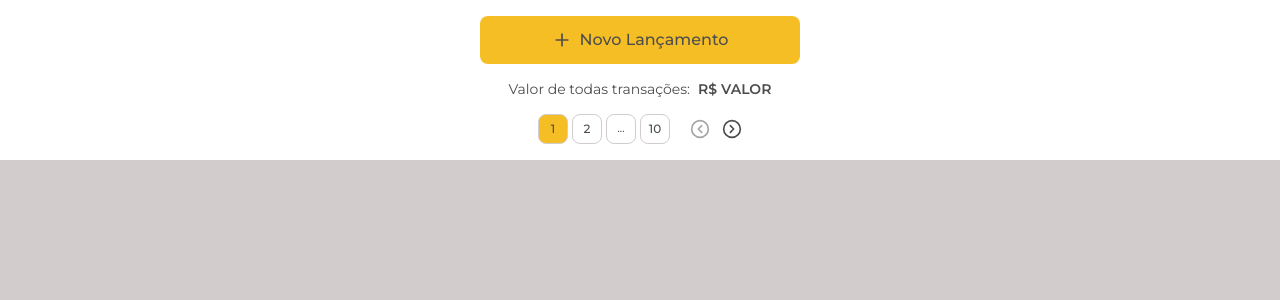
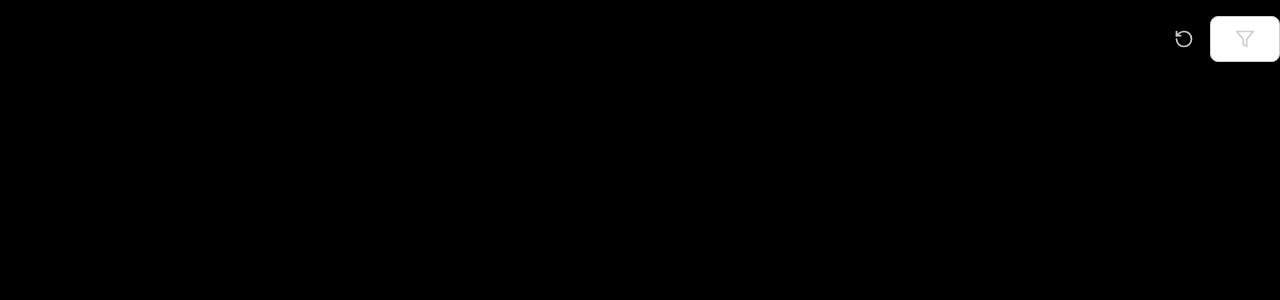
Before and after one commit to GustavoLemes97/financeiro, a Next.js app: page / in a window 1280 px wide. Shown: the top 300 px of the page. Built offline with nearby package versions, Linux system fonts and the light colour scheme.

Commit message:
cria os headers das tabelas

```diff
--- a/src/app/layout.tsx
+++ b/src/app/layout.tsx
@@ -19,7 +19,7 @@ export default function RootLayout({
 }>) {
   return (
     <html lang="pt-BR">
-      <body className={`${mont.className} bg-soft-grey-2`}>{children}</body>
+      <body className={`${mont.className} bg-black`}>{children}</body>
     </html>
   );
 }
--- a/src/app/page.tsx
+++ b/src/app/page.tsx
@@ -1,7 +1,9 @@
 "use client";
 
 import { TableFooter } from "@/components/ui/tableFooter";
+import { TableHeader } from "@/components/ui/tableHeader";
+import { TableTab } from "@/components/ui/tableTab";
 
 export default function Home() {
-  return <TableFooter />;
+  return <TableHeader hasButton={false} hasTab={false} />;
 }
--- a/src/components/ui/button.tsx
+++ b/src/components/ui/button.tsx
@@ -5,14 +5,15 @@ import { cva, type VariantProps } from "class-variance-authority";
 import { cn } from "@/lib/utils";
 
 const buttonVariants = cva(
-  "inline-flex items-start justify-start py-3 px-6 gap-2 rounded-lg hover:opacity-85 hover:transition hover:duration-300",
+  "inline-flex items-center justify-start py-3 px-6 gap-2 rounded-lg hover:opacity-85 hover:transition hover:duration-300",
   {
     variants: {
       variant: {
         default: "text-white bg-grey",
         selected: "text-grey bg-yellow",
-        filter:
-          "text-grey border border-soft-grey-2 bg-white",
+        unselected: "text-grey bg-white",
+        ghost: "p-0 text-grey",
+        filter: "text-grey border border-soft-grey-2 bg-white",
         grey: "text-grey border border-grey bg-soft-grey",
         small: "py-2 px-4 text-grey bg-yellow",
         "date-day": "px-2 py-1 text-grey",
--- a/src/components/ui/tableFooter.tsx
+++ b/src/components/ui/tableFooter.tsx
@@ -16,6 +16,7 @@ const TableFooter = ({
       {hasButton && (
         <Button
           variant={"selected"}
+          font={"thin"}
           className="w-full max-w-[20rem] items-center justify-center lg:hidden"
         >
           <Plus className="w-5 h-5" />
--- /dev/null
+++ b/src/components/ui/tableHeader.tsx
@@ -0,0 +1,38 @@
+import { Filter, Plus, RotateCcw } from "lucide-react";
+import { Button } from "./button";
+import { TableTab } from "./tableTab";
+
+interface TableHeaderProps {
+  hasButton?: boolean;
+  hasTab?: boolean;
+}
+
+const TableHeader = ({ hasButton = true, hasTab = true }: TableHeaderProps) => {
+  return (
+    <section className="flex flex-col items-start w-full py-4 lg:bg-white lg:px-4 gap-4">
+      {hasTab && <TableTab />}
+      <section className="flex items-center justify-end w-full gap-4 ">
+        <Button className="" variant={"ghost"} font={"thin"}>
+          <RotateCcw className="w-5 h-5 text-soft-grey-2" />
+          <span className="font-normal text-lg hidden lg:block">Reordenar</span>
+        </Button>
+        <Button variant={"filter"} font={"thin"}>
+          <Filter className="w-5 h-5 text-soft-grey-2" />
+          <span className="font-normal text-lg hidden lg:block">Filtros</span>
+        </Button>
+        {hasButton && (
+          <Button
+            variant={"selected"}
+            font={"thin"}
+            className="items-center justify-center"
+          >
+            <Plus className="w-5 h-5" />
+            Novo Lançamento
+          </Button>
+        )}
+      </section>
+    </section>
+  );
+};
+
+export { TableHeader };
--- /dev/null
+++ b/src/components/ui/tableTab.tsx
@@ -0,0 +1,29 @@
+import { usePathname } from "next/navigation";
+import { Link } from "./link";
+
+const TableTab = () => {
+  const pathname = usePathname();
+
+  return (
+    <section className="flex items-center justify-between w-full md:justify-normal md:border-b md:border-b-soft-grey">
+      <Link
+        className="md:rounded-t-lg md:rounded-b-none md:py-2 md:px-4"
+        variant={pathname !== "/pagamentos" ? "selected" : "unselected"}
+        href={"/recebimentos"}
+        target="_self"
+      >
+        Recebimentos
+      </Link>
+      <Link
+        className="text-grey md:rounded-t-lg md:rounded-b-none md:py-2 md:px-4"
+        variant={pathname === "/pagamentos" ? "selected" : "unselected"}
+        href={"/pagamentos"}
+        target="_self"
+      >
+        Pagamentos
+      </Link>
+    </section>
+  );
+};
+
+export { TableTab };
```
